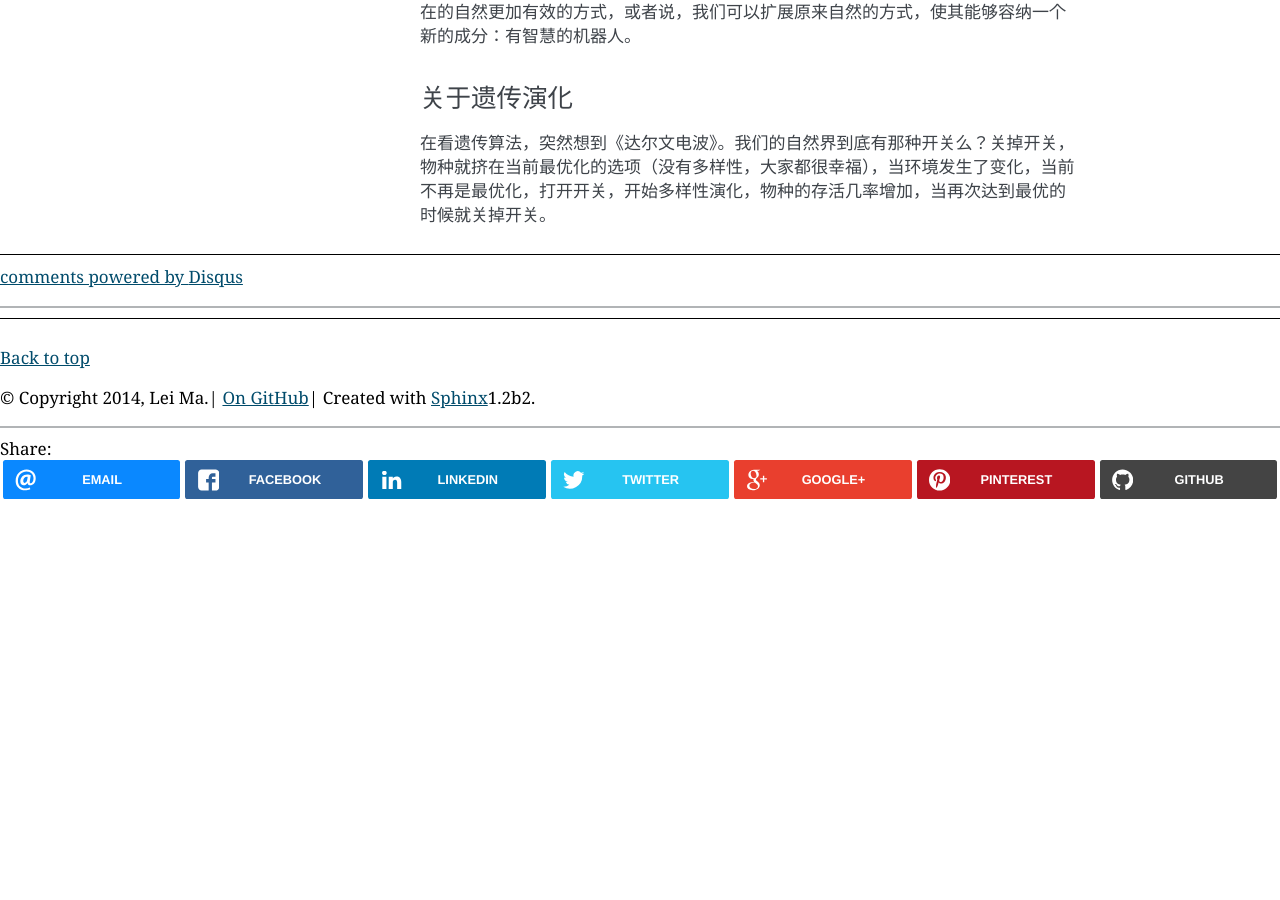
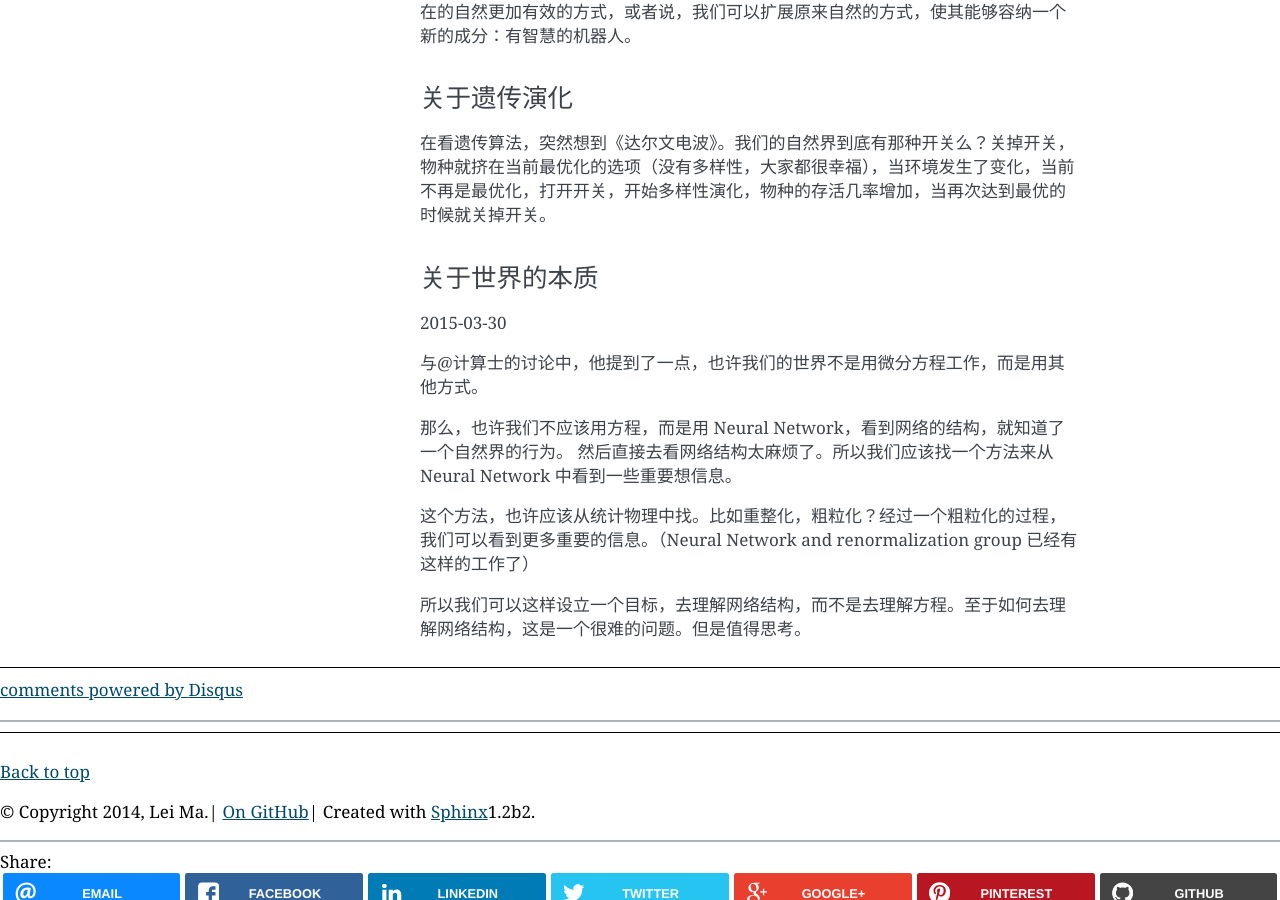
Before and after one commit to sumanadr/intelligence, a Sphinx documentation site: the page built from docs/questions.rst, in a window 1280 px wide and 900 px high, scrolled down 591 px. Built offline with Sphinx 7.4.7, drawn with Linux system fonts in a browser that asks for light colours; formulas are drawn with MathJax 3; comment, search, counter and statistics services are not loaded; before the commit the page ends 1097 px from its top, so only the background shows below that.

Commit message:
This world doesn't work in terms of equations
 but networks! Try to understand networks not equations. So now the problem becomes how do we understand the network and starting from that build our intuition.

```diff
--- a/docs/questions.rst
+++ b/docs/questions.rst
@@ -37,3 +37,20 @@ Questions? Yes
 ~~~~~~~~~~~~~~~~~~
 
 在看遗传算法，突然想到《达尔文电波》。我们的自然界到底有那种开关么？关掉开关，物种就挤在当前最优化的选项（没有多样性，大家都很幸福），当环境发生了变化，当前不再是最优化，打开开关，开始多样性演化，物种的存活几率增加，当再次达到最优的时候就关掉开关。
+
+
+
+
+关于世界的本质
+~~~~~~~~~~~~~~~~~~~~~~~~~~
+
+2015-03-30
+
+与@计算士的讨论中，他提到了一点，也许我们的世界不是用微分方程工作，而是用其他方式。
+
+那么，也许我们不应该用方程，而是用 Neural Network，看到网络的结构，就知道了一个自然界的行为。
+然后直接去看网络结构太麻烦了。所以我们应该找一个方法来从 Neural Network 中看到一些重要想信息。
+
+这个方法，也许应该从统计物理中找。比如重整化，粗粒化？经过一个粗粒化的过程，我们可以看到更多重要的信息。（Neural Network and renormalization group 已经有这样的工作了）
+
+所以我们可以这样设立一个目标，去理解网络结构，而不是去理解方程。至于如何去理解网络结构，这是一个很难的问题。但是值得思考。
```
